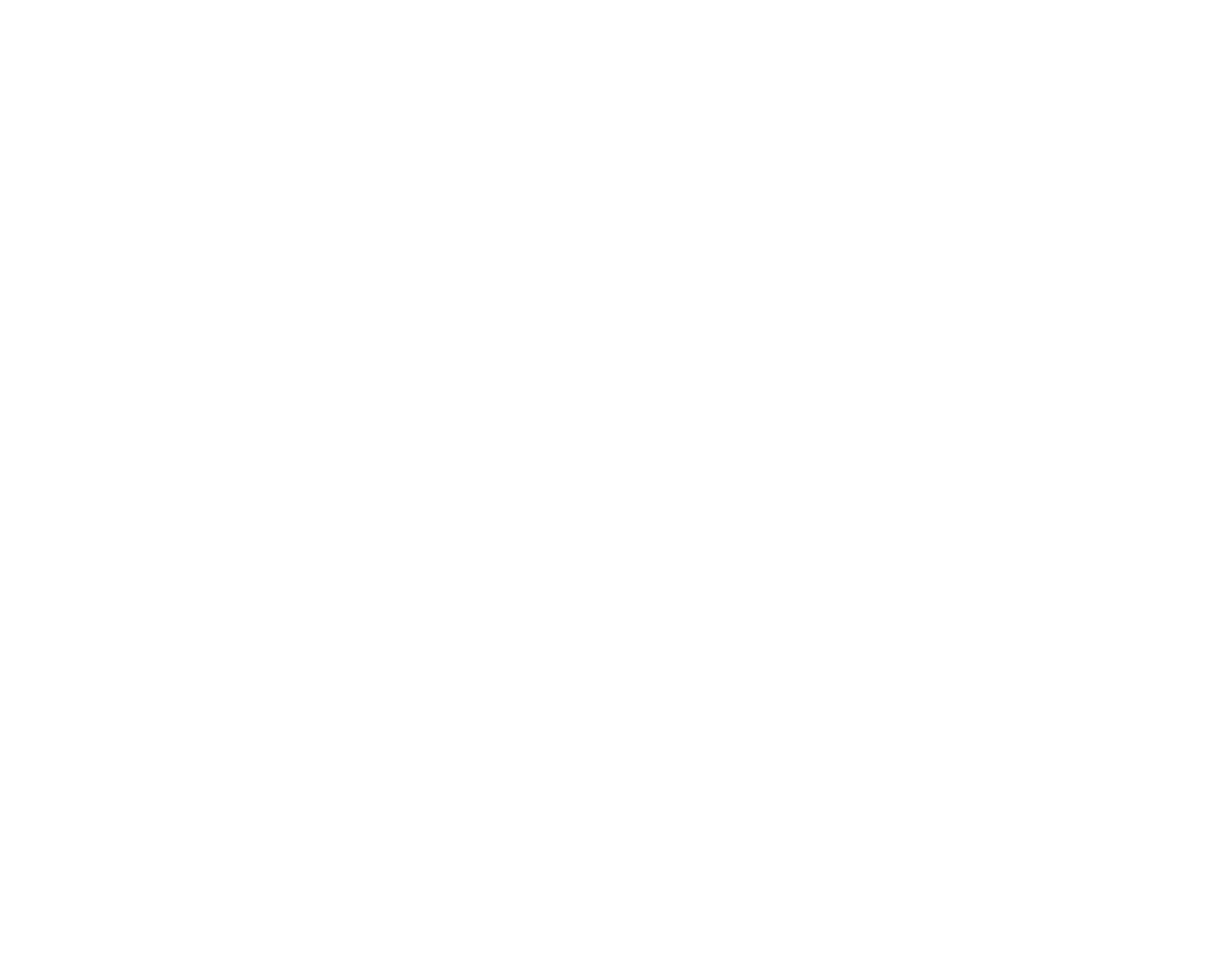
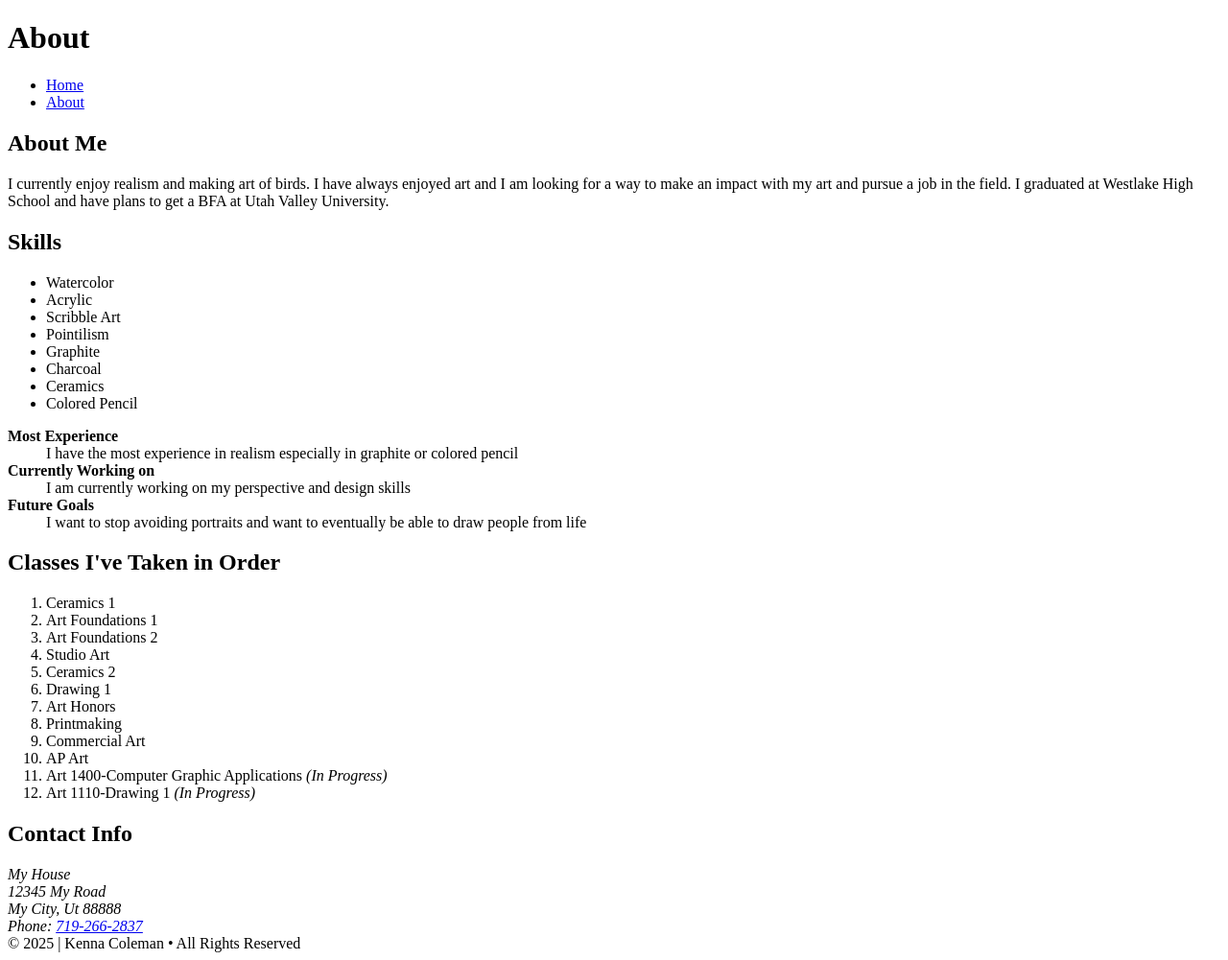
Before and after one commit to Kennasiecoleman/dwdd1600, a plain HTML site: page 03hand-coding/about.html in a window 1280 px wide. Shown: the whole page at 96% size. Before the commit the page ends 800 px from the top, so only its background shows below. Drawn offline with Linux system fonts and the light colour scheme.

Commit message:
Update about.html

```diff
--- a/03hand-coding/about.html
+++ b/03hand-coding/about.html
@@ -1,11 +1,76 @@
 <!DOCTYPE html>
 <html lang="en">
 <head>
+    <meta name="author" content="Kenna Coleman">
+    <meta name="description" content="Display my past art projects and my skills">
     <meta charset="UTF-8">
     <meta name="viewport" content="width=device-width, initial-scale=1.0">
-    <title>Document</title>
+    <title>About</title>
 </head>
 <body>
 
+    <h1>About</h1>
+
+    <!-- This is the navigation section. -->
+<nav>
+    <ul>
+        <li><a href="index.html">Home</a></li>
+        <li><a href="about.html">About</a></li>
+    </ul>
+</nav>
+
+<main>
+    <h2>About Me</h2>
+    <p>I currently enjoy realism and making art of birds. I have always enjoyed art and I am looking for a way to make an impact with my art and pursue a job in the field. I graduated at Westlake High School and have plans to get a BFA at Utah Valley University.</p>
+    <h2>Skills</h2>
+    <ul>
+            <li>Watercolor</li>
+            <li>Acrylic</li>
+            <li>Scribble Art</li>
+            <li>Pointilism</li>
+            <li>Graphite</li>
+            <li>Charcoal</li>
+            <li>Ceramics</li>
+            <li>Colored Pencil</li>
+    </ul>
+     <dl>
+            <dt><strong>Most Experience</strong></dt>
+            <dd>I have the most experience in realism especially in graphite or colored pencil</dd>
+            <dt><strong>Currently Working on</strong></dt>
+            <dd>I am currently working on my perspective and design skills</dd>
+            <dt><strong>Future Goals</strong></dt>
+            <dd>I want to stop avoiding portraits and want to eventually be able to draw people from life</dd>
+    </dl>
+    <h2>Classes I've Taken in Order</h2>
+    <ol>
+        <li>Ceramics 1</li>
+        <li>Art Foundations 1</li>
+        <li>Art Foundations 2</li>
+        <li>Studio Art</li>
+        <li>Ceramics 2</li>
+        <li>Drawing 1</li>
+        <li>Art Honors</li>
+        <li>Printmaking</li>
+        <li>Commercial Art</li>
+        <li>AP Art</li>
+        <li>Art 1400-Computer Graphic Applications <em>(In Progress)</em></li>
+        <li>Art 1110-Drawing 1 <em>(In Progress)</em></li>
+    </ol>
+    <h2>Contact Info</h2>
+    <address>
+            My House<br>
+            12345 My Road<br>
+            My City, Ut 88888<br>
+            Phone: <a href="tel:7192662837">719-266-2837</a>
+        </address>
+</main>
+
+
+
+<!-- This is the footer. -->
+<footer>
+    &copy; 2025  |  Kenna Coleman  &bull; All Rights Reserved
+</footer>
+
 </body>
 </html>
```
